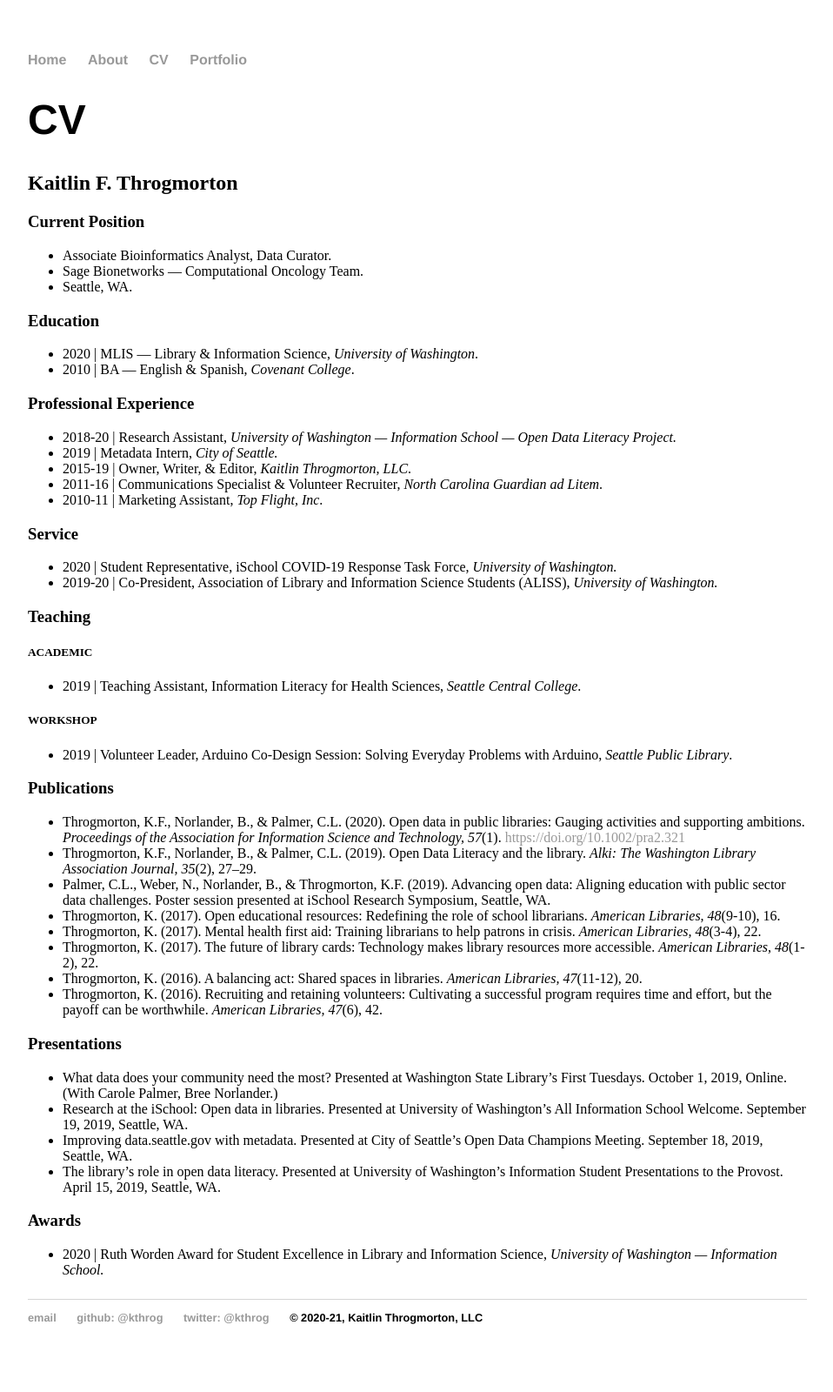
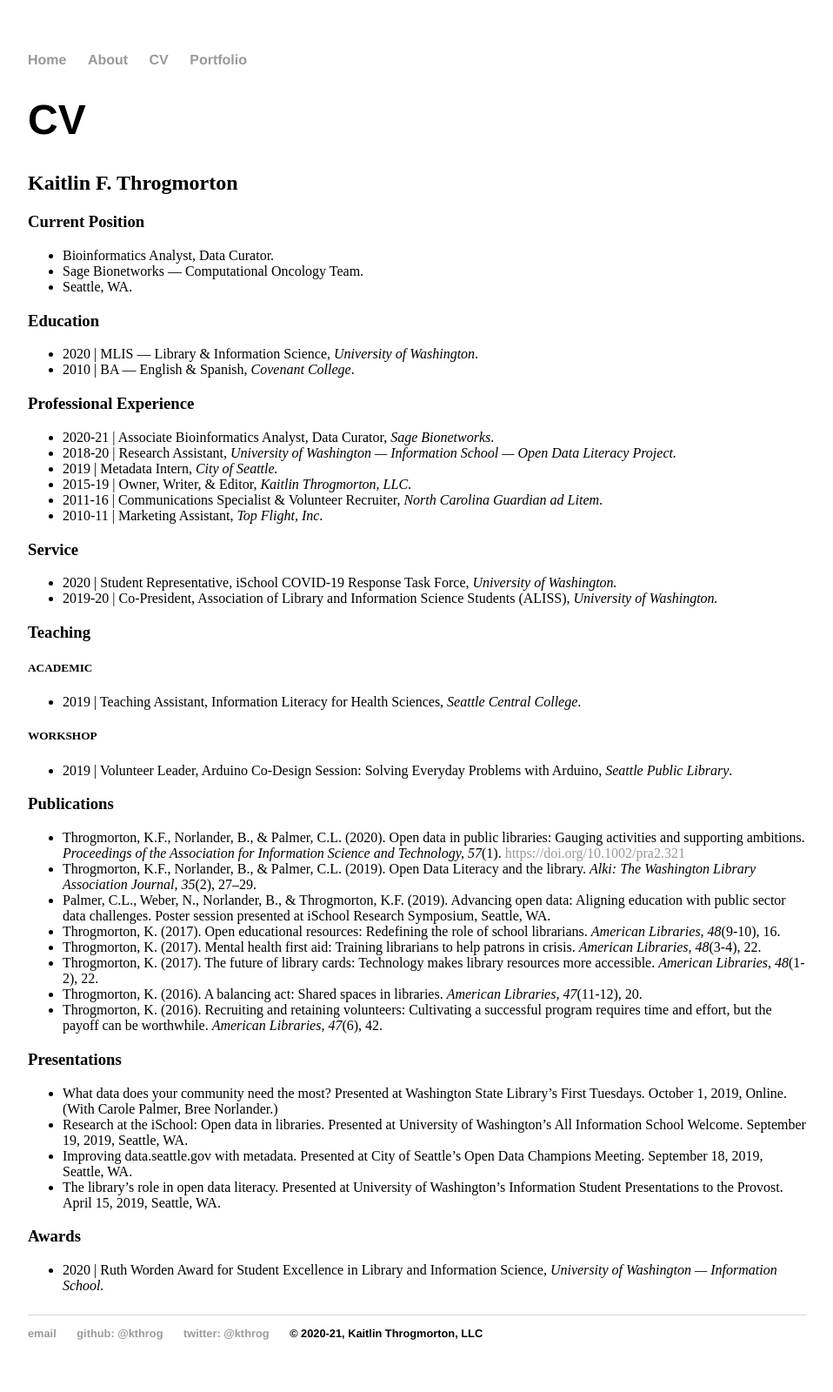
Before and after one commit to kthrog/old_site, a Jekyll site: the page built from CV/index.html, in a window 1280 px wide. Shown: the whole page at 87% size, without its empty margins (160-1118 px from the left). Built offline with Jekyll 4.4.1, drawn with Linux system fonts in a browser that asks for light colours; some of the changed lines change nothing that is shown.

Commit message:
update title

```diff
--- a/CV/index.html
+++ b/CV/index.html
@@ -8,7 +8,7 @@
     		<h2>Kaitlin F. Throgmorton</h2>
     		<h3>Current Position</h3>
    			<ul>
-			<li>Associate Bioinformatics Analyst, Data Curator.</li>
+			<li>Bioinformatics Analyst, Data Curator.</li>
     			<li>Sage Bionetworks — Computational Oncology Team.</li>
    	 		<li>Seattle, WA.</li>
 			</ul>
@@ -21,6 +21,7 @@
 
 		<h3>Professional Experience</h3>
 			<ul>
+			<li>2020-21 | Associate Bioinformatics Analyst, Data Curator, <i>Sage Bionetworks</i>.</li>
 			<li>2018-20 | Research Assistant, <i>University of Washington — Information School — Open Data Literacy Project.</i></li>
 			<li>2019 | Metadata Intern, <i>City of Seattle.</i></li>
 			<li>2015-19 | Owner, Writer, & Editor, <i>Kaitlin Throgmorton, LLC</i>.</li>
```
